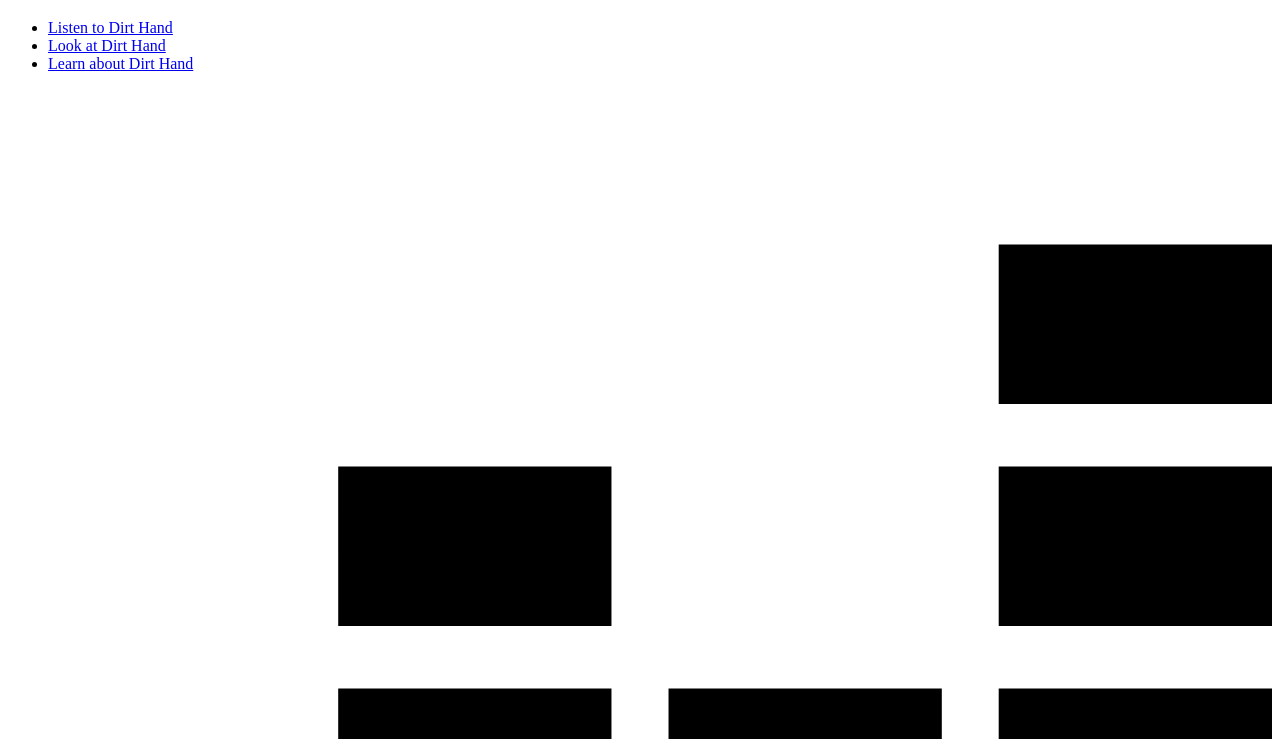
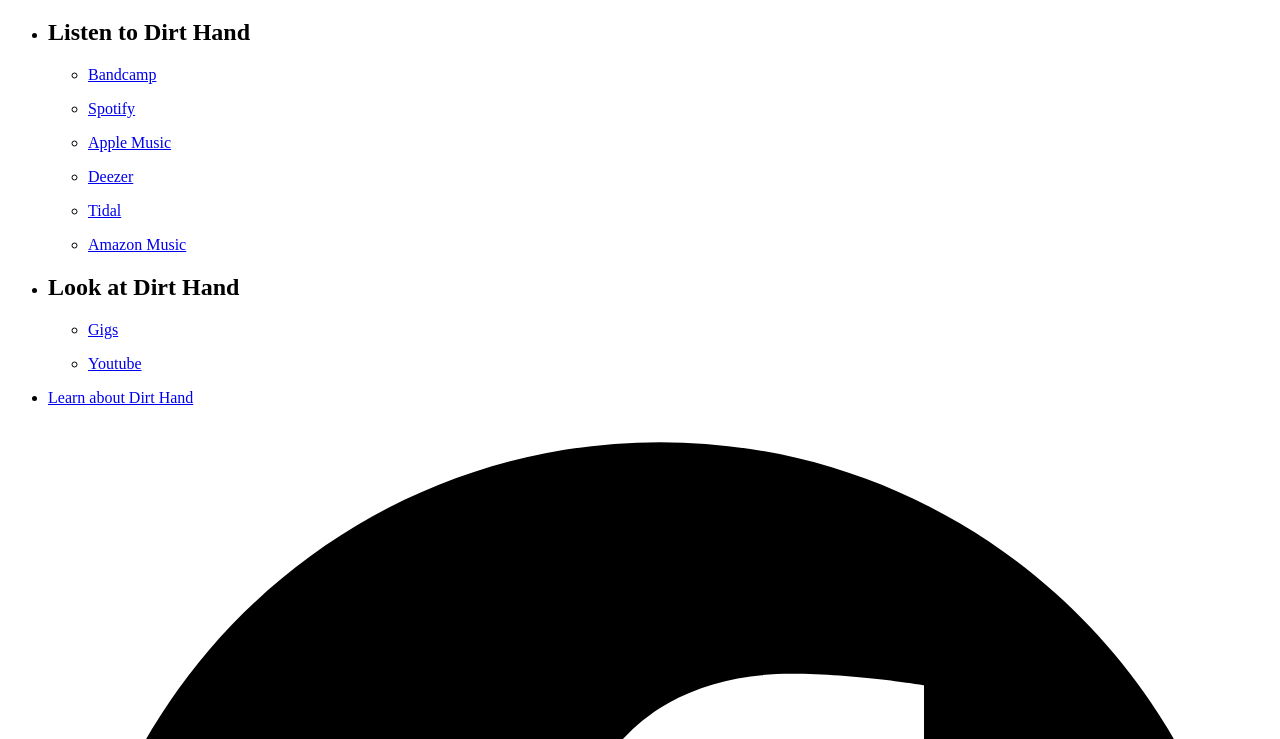
Before and after one commit to arun-roberts/entLinks, a plain HTML site: page index.html in a window 1280 px wide. Shown: the part 61-800 px from the top of the page. Drawn offline with Linux system fonts and the light colour scheme.

Commit message:
padding it out

```diff
--- a/index.html
+++ b/index.html
@@ -9,39 +9,74 @@
 <body>
     <h1>Dirt Hand</h1>
     <main>
-        <ul>
-            <li><a href="https://dirthand.bandcamp.com"><div>Listen to Dirt Hand</div></a></li>
-            <li><a href="https://www.youtube.com/watch?v=47nseb2d0C0&ab_channel=DirtHand"><div>Look at Dirt Hand</div></a></li>
-            <li><a href="https://welcometodirthand.com"><div>Learn about Dirt Hand</div></a></li>
+        <ul class="categories">
+            <li class="category">
+                <h2>Listen to Dirt Hand</h2>
+                <ul class="dsps">
+                    <li>
+                        <a href="https://dirthand.bandcamp.com/">
+                            <p>Bandcamp</p>
+                        </a>
+                    </li>
+                    <li>
+                        <a href="https://open.spotify.com/artist/575Lzz228smiPZovWxmfcv">
+                            <p>Spotify</p>
+                        </a>
+                    </li>
+                    <li>
+                        <a href="https://music.apple.com/au/artist/dirt-hand/999270086">
+                            <p>Apple Music</p>
+                        </a>
+                    </li>
+                    <li>
+                        <a href="https://www.deezer.com/en/artist/7987060">
+                            <p>Deezer</p>
+                        </a>
+                    </li>
+                    <li>
+                        <a href="https://tidal.com/browse/artist/6868689">
+                            <p>Tidal</p>
+                        </a>
+                    </li>
+                    <li>
+                        <a href="https://www.amazon.com/music/player/artists/B00YGU3WZU/dirt-hand">
+                            <p>Amazon Music</p>
+                        </a>
+                    </li>
+                </ul>
+            </li>
+            <li class="category">
+                <h2>Look at Dirt Hand</h2>
+                <ul class="gigs">
+                    <li>
+                        <a href="https://welcometodirthand.com/when"><p>Gigs</p></a>
+                    </li>
+                    <li>
+                        <a href="https://www.youtube.com/watch?v=47nseb2d0C0&ab_channel=DirtHand"><p>Youtube</p></a>
+                    </li>
+                </li>
+                </ul>
+            <li class="category"><a href="https://welcometodirthand.com"><div>Learn about Dirt Hand</div></a></li>
         </ul>
     </main>
     <footer>
-        <svg xmlns="http://www.w3.org/2000/svg" viewBox="0 0 576 512"><!--! Font Awesome Pro 6.3.0 by @fontawesome - https://fontawesome.com License - https://fontawesome.com/license (Commercial License) Copyright 2023 Fonticons, Inc. --><path d="M451.46,244.71H576V172H451.46Zm0-173.89v72.67H576V70.82Zm0,275.06H576V273.2H451.46ZM0,447.09H124.54V374.42H0Zm150.47,0H275V374.42H150.47Zm150.52,0H425.53V374.42H301Zm150.47,0H576V374.42H451.46ZM301,345.88H425.53V273.2H301Zm-150.52,0H275V273.2H150.47Zm0-101.17H275V172H150.47Z"/></svg>
-        <li>
+        <ul class="footer-list">
+            <li class="contact-link">
                 <a href="https://www.facebook.com/dirthand">
                     <svg xmlns="http://www.w3.org/2000/svg" viewBox="0 0 512 512"><!--! Font Awesome Pro 6.3.0 by @fontawesome - https://fontawesome.com License - https://fontawesome.com/license (Commercial License) Copyright 2023 Fonticons, Inc. --><path d="M504 256C504 119 393 8 256 8S8 119 8 256c0 123.78 90.69 226.38 209.25 245V327.69h-63V256h63v-54.64c0-62.15 37-96.48 93.67-96.48 27.14 0 55.52 4.84 55.52 4.84v61h-31.28c-30.8 0-40.41 19.12-40.41 38.73V256h68.78l-11 71.69h-57.78V501C413.31 482.38 504 379.78 504 256z"/></svg>
                 </a>
             </li>
-        <li>
+            <li class="contact-link">
                 <a href="https://www.instagram.com/dirthandband">
                     <svg xmlns="http://www.w3.org/2000/svg" viewBox="0 0 448 512"><!--! Font Awesome Pro 6.3.0 by @fontawesome - https://fontawesome.com License - https://fontawesome.com/license (Commercial License) Copyright 2023 Fonticons, Inc. --><path d="M224.1 141c-63.6 0-114.9 51.3-114.9 114.9s51.3 114.9 114.9 114.9S339 319.5 339 255.9 287.7 141 224.1 141zm0 189.6c-41.1 0-74.7-33.5-74.7-74.7s33.5-74.7 74.7-74.7 74.7 33.5 74.7 74.7-33.6 74.7-74.7 74.7zm146.4-194.3c0 14.9-12 26.8-26.8 26.8-14.9 0-26.8-12-26.8-26.8s12-26.8 26.8-26.8 26.8 12 26.8 26.8zm76.1 27.2c-1.7-35.9-9.9-67.7-36.2-93.9-26.2-26.2-58-34.4-93.9-36.2-37-2.1-147.9-2.1-184.9 0-35.8 1.7-67.6 9.9-93.9 36.1s-34.4 58-36.2 93.9c-2.1 37-2.1 147.9 0 184.9 1.7 35.9 9.9 67.7 36.2 93.9s58 34.4 93.9 36.2c37 2.1 147.9 2.1 184.9 0 35.9-1.7 67.7-9.9 93.9-36.2 26.2-26.2 34.4-58 36.2-93.9 2.1-37 2.1-147.8 0-184.8zM398.8 388c-7.8 19.6-22.9 34.7-42.6 42.6-29.5 11.7-99.5 9-132.1 9s-102.7 2.6-132.1-9c-19.6-7.8-34.7-22.9-42.6-42.6-11.7-29.5-9-99.5-9-132.1s-2.6-102.7 9-132.1c7.8-19.6 22.9-34.7 42.6-42.6 29.5-11.7 99.5-9 132.1-9s102.7-2.6 132.1 9c19.6 7.8 34.7 22.9 42.6 42.6 11.7 29.5 9 99.5 9 132.1s2.7 102.7-9 132.1z"/></svg>
                 </a>
             </li>
-        <li>
-            <a href="https://open.spotify.com/artist/575Lzz228smiPZovWxmfcv">
-                <svg xmlns="http://www.w3.org/2000/svg" viewBox="0 0 496 512"><!--! Font Awesome Pro 6.3.0 by @fontawesome - https://fontawesome.com License - https://fontawesome.com/license (Commercial License) Copyright 2023 Fonticons, Inc. --><path d="M248 8C111.1 8 0 119.1 0 256s111.1 248 248 248 248-111.1 248-248S384.9 8 248 8zm100.7 364.9c-4.2 0-6.8-1.3-10.7-3.6-62.4-37.6-135-39.2-206.7-24.5-3.9 1-9 2.6-11.9 2.6-9.7 0-15.8-7.7-15.8-15.8 0-10.3 6.1-15.2 13.6-16.8 81.9-18.1 165.6-16.5 237 26.2 6.1 3.9 9.7 7.4 9.7 16.5s-7.1 15.4-15.2 15.4zm26.9-65.6c-5.2 0-8.7-2.3-12.3-4.2-62.5-37-155.7-51.9-238.6-29.4-4.8 1.3-7.4 2.6-11.9 2.6-10.7 0-19.4-8.7-19.4-19.4s5.2-17.8 15.5-20.7c27.8-7.8 56.2-13.6 97.8-13.6 64.9 0 127.6 16.1 177 45.5 8.1 4.8 11.3 11 11.3 19.7-.1 10.8-8.5 19.5-19.4 19.5zm31-76.2c-5.2 0-8.4-1.3-12.9-3.9-71.2-42.5-198.5-52.7-280.9-29.7-3.6 1-8.1 2.6-12.9 2.6-13.2 0-23.3-10.3-23.3-23.6 0-13.6 8.4-21.3 17.4-23.9 35.2-10.3 74.6-15.2 117.5-15.2 73 0 149.5 15.2 205.4 47.8 7.8 4.5 12.9 10.7 12.9 22.6 0 13.6-11 23.3-23.2 23.3z"/></svg>
-            </a>
-        </li>
-        <li>
-            <a href="https://music.apple.com/au/artist/dirt-hand/999270086">
-                <svg xmlns="http://www.w3.org/2000/svg" viewBox="0 0 512 512"><!--! Font Awesome Pro 6.3.0 by @fontawesome - https://fontawesome.com License - https://fontawesome.com/license (Commercial License) Copyright 2023 Fonticons, Inc. --><path d="M499.1 6.3c8.1 6 12.9 15.6 12.9 25.7v72V368c0 44.2-43 80-96 80s-96-35.8-96-80s43-80 96-80c11.2 0 22 1.6 32 4.6V147L192 223.8V432c0 44.2-43 80-96 80s-96-35.8-96-80s43-80 96-80c11.2 0 22 1.6 32 4.6V200 128c0-14.1 9.3-26.6 22.8-30.7l320-96c9.7-2.9 20.2-1.1 28.3 5z"/></svg>
-            </a>
-        </li>
-        <li>
-            <a href="https://music.apple.com/au/artist/dirt-hand/999270086">
+            <li class="contact-link">
+                <a href="https://dirthand.bandcamp.com/">
                     <svg xmlns="http://www.w3.org/2000/svg" viewBox="0 0 512 512"><!--! Font Awesome Pro 6.3.0 by @fontawesome - https://fontawesome.com License - https://fontawesome.com/license (Commercial License) Copyright 2023 Fonticons, Inc. --><path d="M256,8C119,8,8,119,8,256S119,504,256,504,504,393,504,256,393,8,256,8Zm48.2,326.1h-181L207.9,178h181Z"/></svg>
                 </a>
             </li>
+        </ul>
     </footer>
 </body>
 </html>
```
Lines whose indentation alone changed are shown as unchanged.
